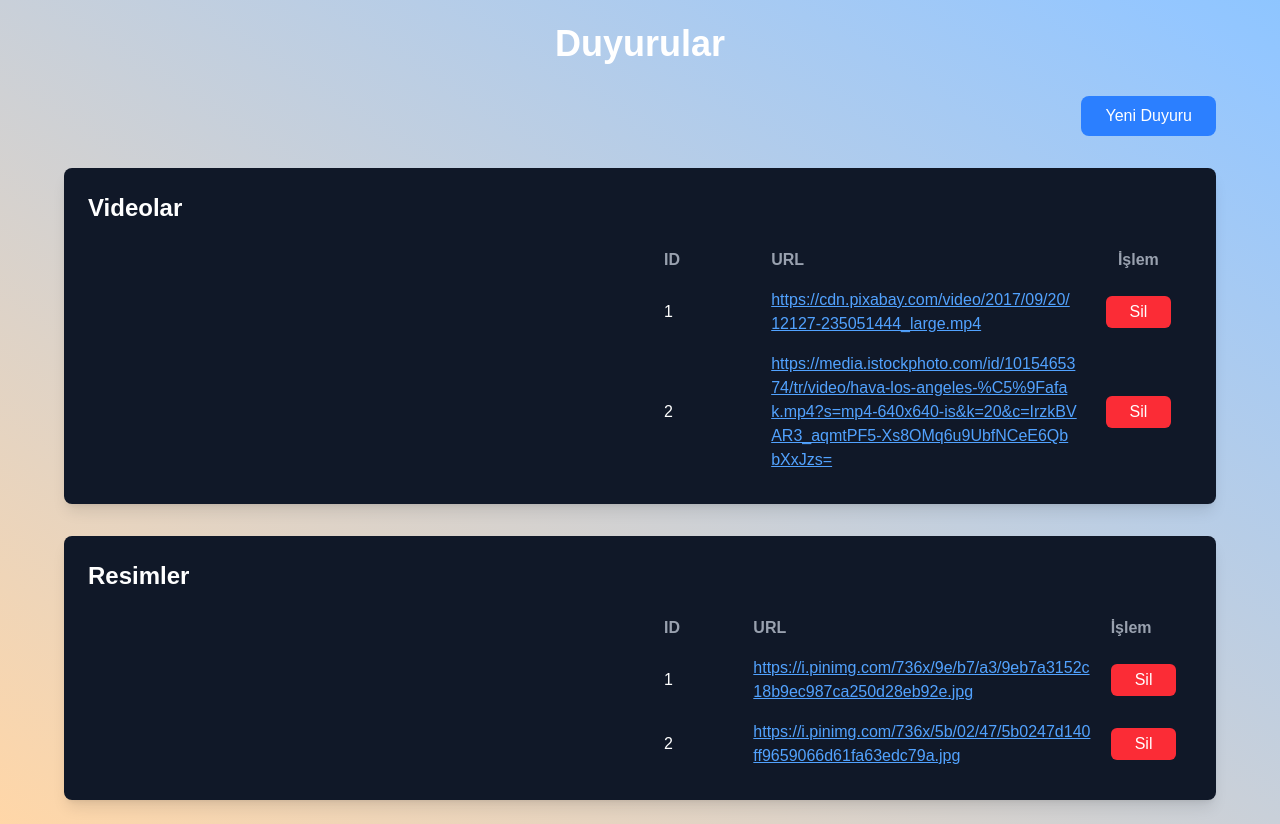
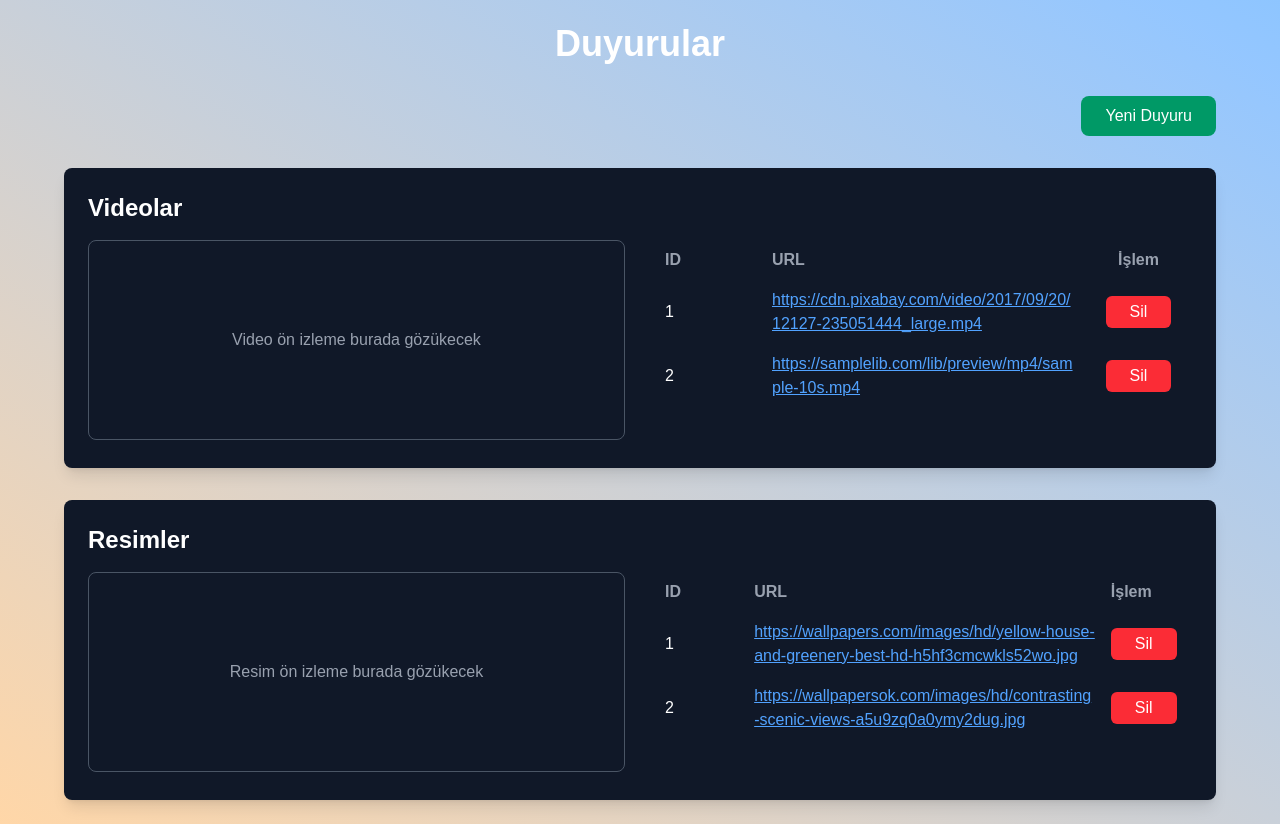
Before and after one commit to ozzlems/admin-paneli, a Next.js app: page /eski-duyurular in a window 1280 px wide. Built offline with nearby package versions, Linux system fonts and the light colour scheme.

Commit message:
duyuru sayfasında değişiklikler yapıldı

```diff
--- a/src/app/eski-duyurular/page.tsx
+++ b/src/app/eski-duyurular/page.tsx
@@ -5,12 +5,12 @@ import { useState } from "react";
 // Mock Data
 const initialVideos = [
   { id: 1, url: "https://cdn.pixabay.com/video/2017/09/20/12127-235051444_large.mp4" },
-  { id: 2, url: "https://media.istockphoto.com/id/1015465374/tr/video/hava-los-angeles-%C5%9Fafak.mp4?s=mp4-640x640-is&k=20&c=IrzkBVAR3_aqmtPF5-Xs8OMq6u9UbfNCeE6QbbXxJzs=" },
+  { id: 2, url: "https://samplelib.com/lib/preview/mp4/sample-10s.mp4" },
 ];
 
 const initialImages = [
-  { id: 1, url: "https://i.pinimg.com/736x/9e/b7/a3/9eb7a3152c18b9ec987ca250d28eb92e.jpg" },
-  { id: 2, url: "https://i.pinimg.com/736x/5b/02/47/5b0247d140ff9659066d61fa63edc79a.jpg" },
+  { id: 1, url: "https://wallpapers.com/images/hd/yellow-house-and-greenery-best-hd-h5hf3cmcwkls52wo.jpg" },
+  { id: 2, url: "https://wallpapersok.com/images/hd/contrasting-scenic-views-a5u9zq0a0ymy2dug.jpg" },
 ];
 
 const EskiDuyurular = () => {
@@ -19,57 +19,49 @@ const EskiDuyurular = () => {
   const [selectedVideo, setSelectedVideo] = useState<string | null>(null);
   const [selectedImage, setSelectedImage] = useState<string | null>(null);
 
-  // Silme fonksiyonları
   const handleDeleteVideo = (id: number) => {
     setVideos(videos.filter((video) => video.id !== id));
     if (selectedVideo && videos.find((video) => video.id === id)?.url === selectedVideo) {
-      setSelectedVideo(null); // Silinen video ön izlemeden kaldırılır
+      setSelectedVideo(null);
     }
   };
 
   const handleDeleteImage = (id: number) => {
     setImages(images.filter((image) => image.id !== id));
     if (selectedImage && images.find((image) => image.id === id)?.url === selectedImage) {
-      setSelectedImage(null); // Silinen resim ön izlemeden kaldırılır
+      setSelectedImage(null);
     }
   };
 
   return (
     <div className="flex items-center justify-center min-h-screen bg-gradient-to-bl from-blue-300 to-orange-200 p-6">
       <div className="w-full max-w-6xl">
-        {/* Başlık */}
         <h1 className="text-4xl font-bold text-white text-center mb-8">Duyurular</h1>
 
-        {/* Yeni Duyuru Butonu */}
         <div className="flex justify-end mb-8">
           <button
-            className="bg-blue-500 text-white px-6 py-2 rounded-lg hover:bg-green-600 transition duration-300"
+            className="bg-emerald-600 text-white px-6 py-2 rounded-lg hover:bg-emerald-700 transition duration-300"
             onClick={() => alert("Yeni Duyuru butonuna tıklandı!")}
           >
             Yeni Duyuru
           </button>
         </div>
 
-        {/* Videolar Tablosu */}
-        <div className="bg-gray-900 rounded-lg shadow-lg p-6 mb-8">
+        <div className="bg-gray-900 rounded-lg shadow-lg p-6 mb-8 min-h-[300px]">
           <h2 className="text-2xl font-bold text-white mb-4">Videolar</h2>
           <div className="flex gap-8">
-            {/* Video Ön İzleme */}
-            <div className="flex-1">
-              {selectedVideo && (
-                <div className="mb-8">
-                  <h2 className="text-xl font-bold text-white mb-4">Video Ön İzleme</h2>
+            <div className="flex-1 flex items-center justify-center border border-gray-600 rounded-lg min-h-[200px]">
+              {selectedVideo ? (
                 <video key={selectedVideo} controls className="w-full rounded-lg shadow-lg">
                   <source src={selectedVideo} type="video/mp4" />
                   Tarayıcınız video oynatmayı desteklemiyor.
                 </video>
-                </div>
+              ) : (
+                <p className="text-gray-400">Video ön izleme burada gözükecek</p>
               )}
             </div>
-
-            {/* Video Tablosu */}
             <div className="flex-1">
-              <table className="w-full table-fixed">
+              <table className="w-full table-fixed min-h-[150px]">
                 <thead>
                   <tr className="text-left text-gray-400">
                     <th className="p-2 w-1/6">ID</th>
@@ -87,7 +79,6 @@ const EskiDuyurular = () => {
                       <td className="p-2 text-white">{video.id}</td>
                       <td className="p-2 text-blue-400 underline break-all">{video.url}</td>
                       <td className="p-2 text-center">
-                        <div className="inline-block">
                         <button
                           className="bg-red-500 text-white px-6 py-1 rounded-md hover:bg-red-600 transition duration-300"
                           onClick={(e) => {
@@ -97,7 +88,6 @@ const EskiDuyurular = () => {
                         >
                           Sil
                         </button>
-                        </div>
                       </td>
                     </tr>
                   ))}
@@ -107,26 +97,18 @@ const EskiDuyurular = () => {
           </div>
         </div>
 
-        {/* Resimler Tablosu */}
-        <div className="bg-gray-900 rounded-lg shadow-lg p-6">
+        <div className="bg-gray-900 rounded-lg shadow-lg p-6 min-h-[300px]">
           <h2 className="text-2xl font-bold text-white mb-4">Resimler</h2>
           <div className="flex gap-8">
-            {/* Resim Ön İzleme */}
-            <div className="flex-1 flex items-center justify-left">
-              {selectedImage && (
-                <div className="w-120 h-96 overflow-hidden rounded-sm shadow-sm border border-gray-700 flex items-center justify-center">
-                  <img
-                    src={selectedImage}
-                    alt="Selected"
-                    className="w-full h-full object-cover"
-                  />
-                </div>
+            <div className="flex-1 flex items-center justify-center border border-gray-600 rounded-lg min-h-[200px]">
+              {selectedImage ? (
+                <img src={selectedImage} alt="Selected" className="w-full h-full object-cover" />
+              ) : (
+                <p className="text-gray-400">Resim ön izleme burada gözükecek</p>
               )}
             </div>
-
-            {/* Resim Tablosu */}
             <div className="flex-1">
-              <table className="w-full table-fixed">
+              <table className="w-full table-fixed min-h-[150px]">
                 <thead>
                   <tr className="text-left text-gray-400">
                     <th className="p-2 w-1/6">ID</th>
@@ -142,7 +124,7 @@ const EskiDuyurular = () => {
                       onClick={() => setSelectedImage(image.url)}
                     >
                       <td className="p-2 text-white">{image.id}</td>
-                      <td className="p-2 text-blue-400 underline break-words">{image.url}</td>
+                      <td className="p-2 text-blue-400 underline break-all">{image.url}</td>
                       <td className="p-2">
                         <button
                           className="bg-red-500 text-white px-6 py-1 rounded-md hover:bg-red-600 transition duration-300"
```
Lines whose indentation alone changed are shown as unchanged.
